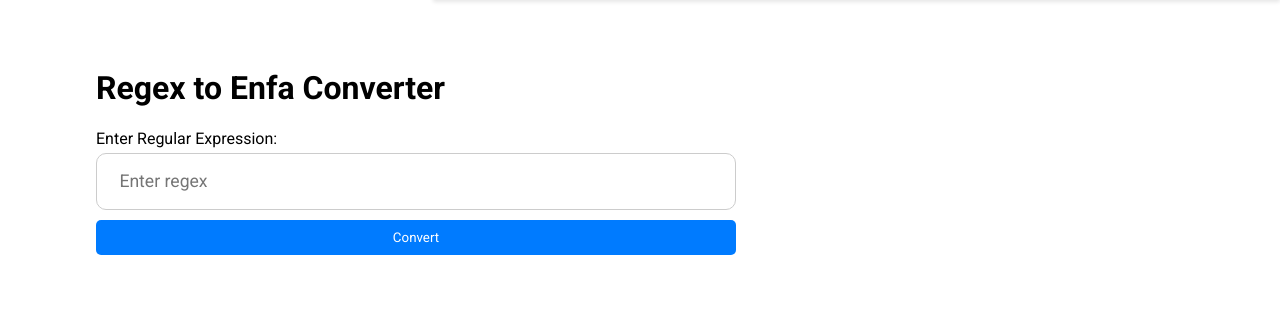
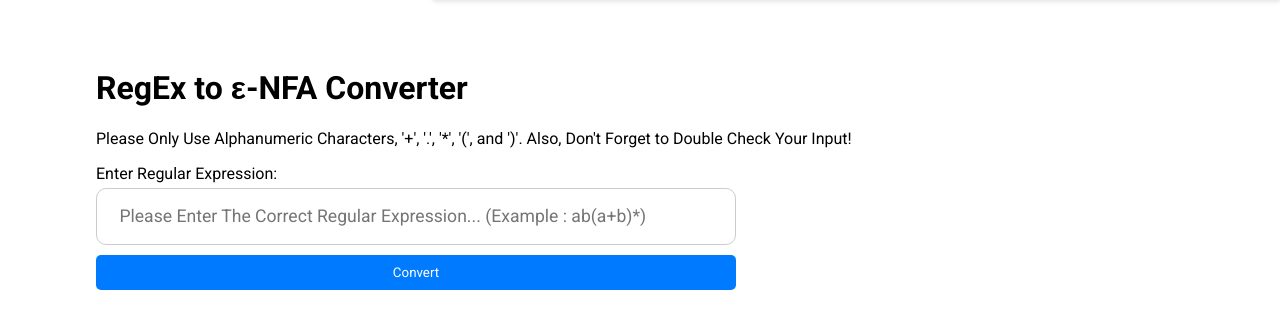
Before and after one commit to LutfiHidayanto/Automata, a Django app: page /regex_to_enfa in a window 1280 px wide. Shown: the part 80-409 px from the top of the page. Run offline with Django 5.2, Linux system fonts and the light colour scheme.

Commit message:
regex ui edit

```diff
--- a/nfadfa/forms.py
+++ b/nfadfa/forms.py
@@ -8,4 +8,4 @@ class FiniteAutomatonForm(forms.Form):
     transitions = forms.CharField(label='Transitions', widget=forms.Textarea(attrs={'rows': 5, 'cols': 50, 'placeholder': 'q0 0 q1\nq2 1 q1'}))
 
 class RegexForm(forms.Form):
-    regex = forms.CharField(label='Regular Expression', widget=forms.TextInput(attrs={'placeholder': 'Enter regex'}))
+    regex = forms.CharField(label='Regular Expression', widget=forms.TextInput(attrs={'placeholder': 'Please Enter The Correct Regular Expression... (Example : ab(a+b)*)'}))
--- a/nfadfa/templates/nfadfa/regex2enfa.html
+++ b/nfadfa/templates/nfadfa/regex2enfa.html
@@ -1,12 +1,13 @@
 {% extends 'nfadfa/layout.html' %}
 {% load static %}
-{% block title %}Regex to e-nfa Conversion{% endblock %}
+{% block title %}RegEx to ε-NFA Conversion{% endblock %}
 
 {% block body %}
 <div class="container">
-    <h1>Regex to Enfa Converter</h1>
+    <h1>RegEx to ε-NFA Converter</h1>
     <form method="post">
         {% csrf_token %}
+        <p>Please Only Use Alphanumeric Characters, '+', '.', '*', '(', and ')'. Also, Don't Forget to Double Check Your Input!</p>
         <label for="id_regex">Enter Regular Expression:</label>
         {{ form.regex }}
         <button type="submit">Convert</button>
@@ -17,11 +18,11 @@
 <h2>Results: </h2>
 <section class="result">
     <div class="graph">
-        <h2>ENFA Graph:</h2>
+        <h2>ε-NFA Graph:</h2>
         <img src="{% static graph_path %}" alt="ENFA Graph">
     </div>
     <div class="transition-table">
-        <h2>ENFA Transition Table: </h2>
+        <h2>ε-NFA Transition Table: </h2>
         <table>
             {% for row in transition_table %}
                 <tr>
```
Also changed, not shown: nfadfa/static/nfadfa/media/regex2e_nfa.png.
